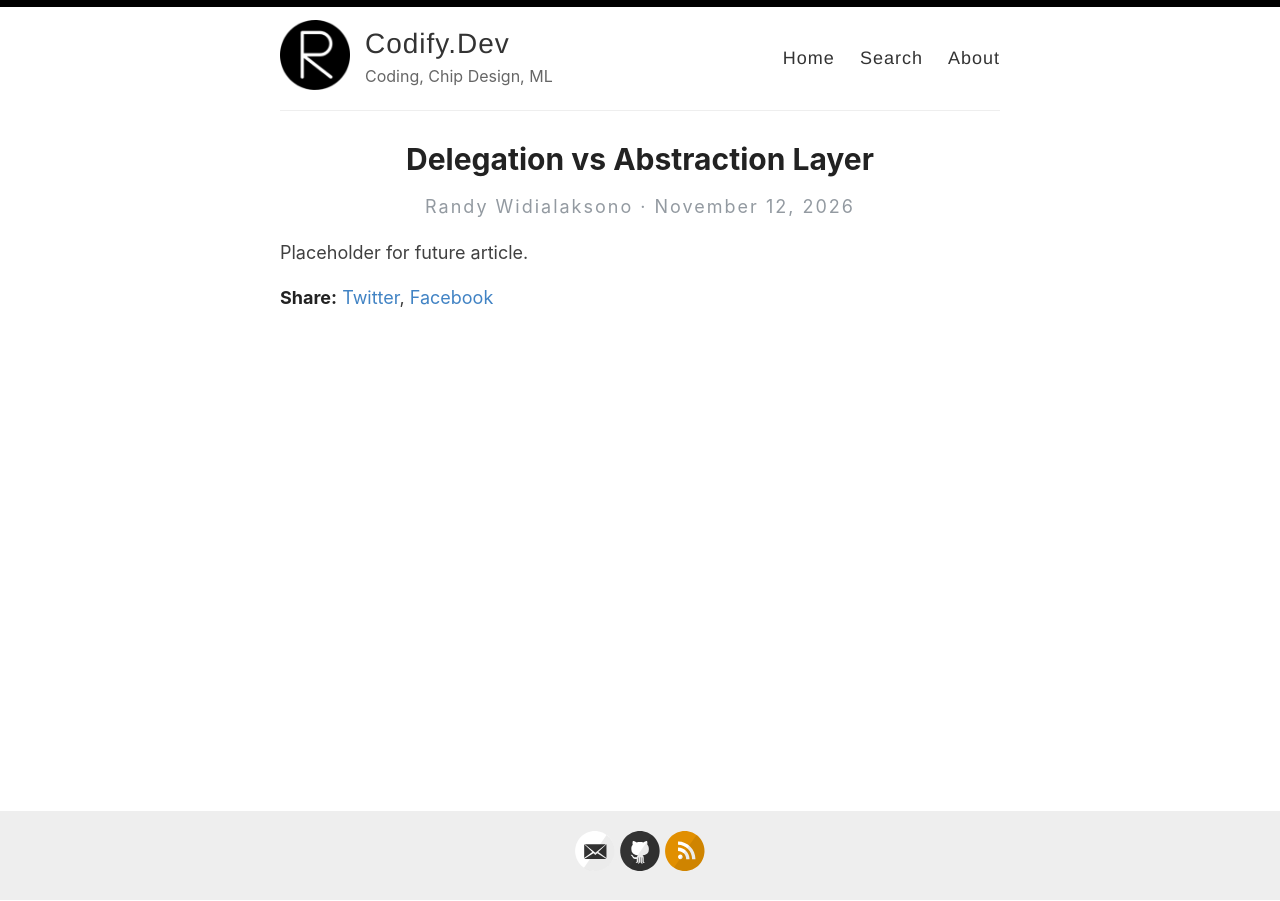
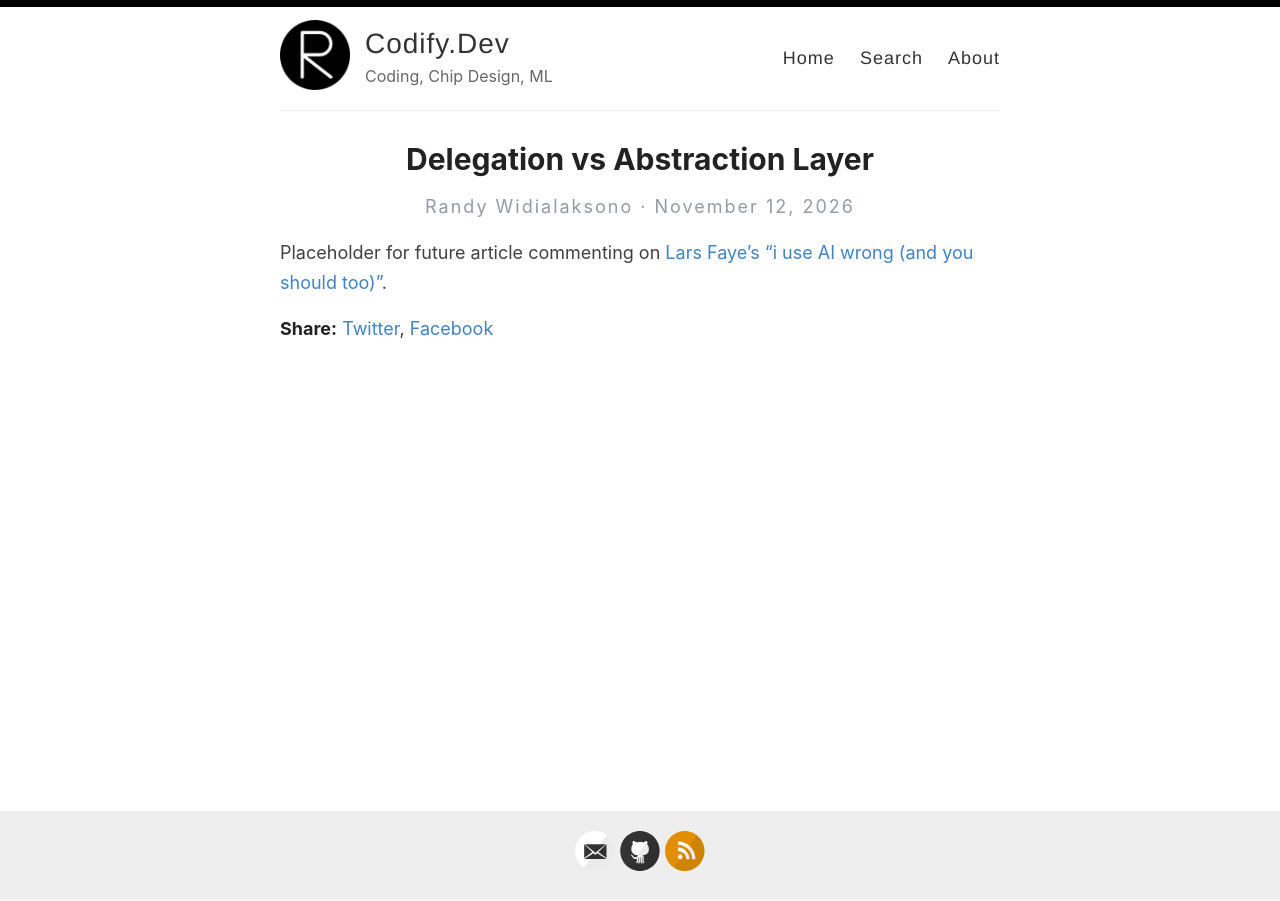
Before and after one commit to codifydev/codifydev.github.io, a Jekyll site: the page built from _posts/2026-11-12-delegatevabstract.md, in a window 1280 px wide. Built offline with Jekyll 4.4.1, drawn with Linux system fonts in a browser that asks for light colours; our own code applies the rules of GitHub Pages for plain Markdown files.

Commit message:
update draft

```diff
--- a/_posts/2026-11-12-delegatevabstract.md
+++ b/_posts/2026-11-12-delegatevabstract.md
@@ -2,4 +2,5 @@
 title: "Delegation vs Abstraction Layer"
 date: 2026-11-12
 ---
-Placeholder for future article.
+Placeholder for future article commenting on [Lars Faye's "i use AI wrong (and you should too)"](https://www.youtube.com/watch?v=kOjftDkr62U).
+<!-- https://medium.com/@thisis-Shitanshu/kelsey-hightowers-zero-token-architecture-zta-11489d0eef8e -->
```
